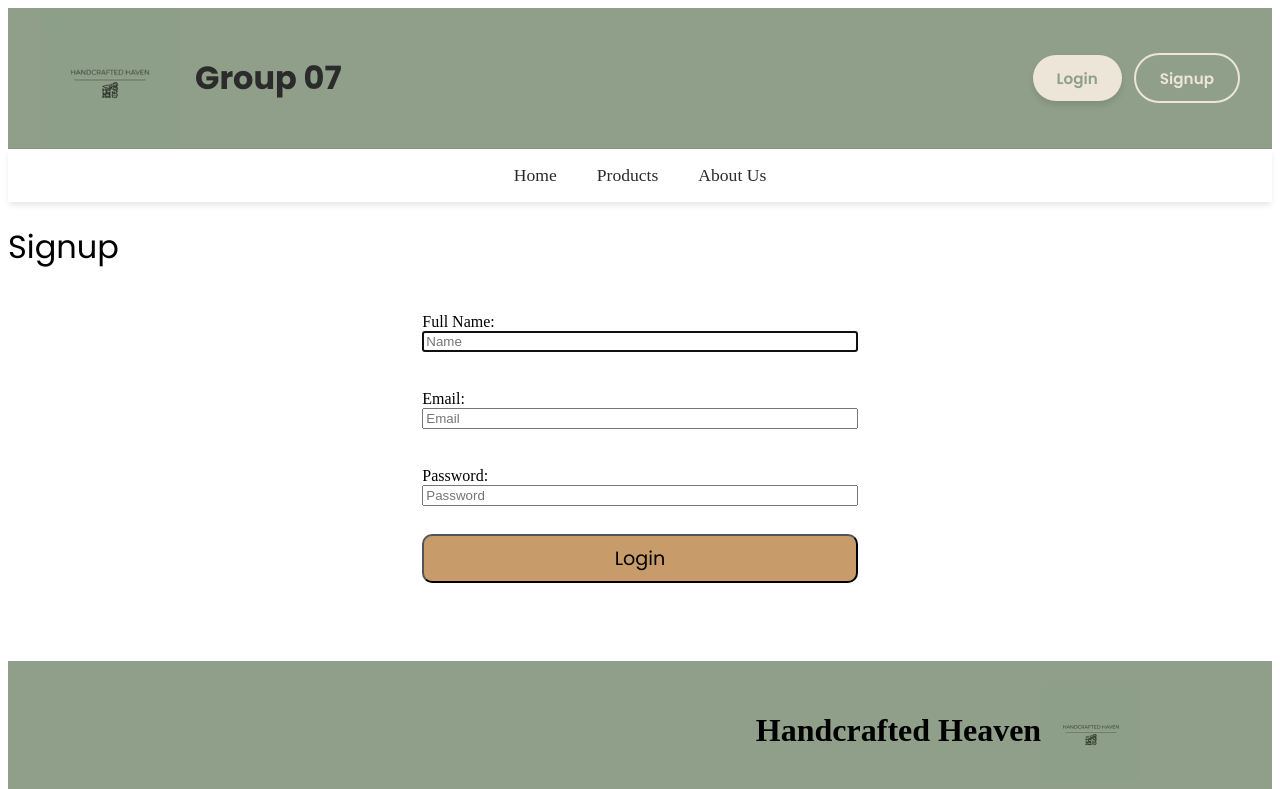
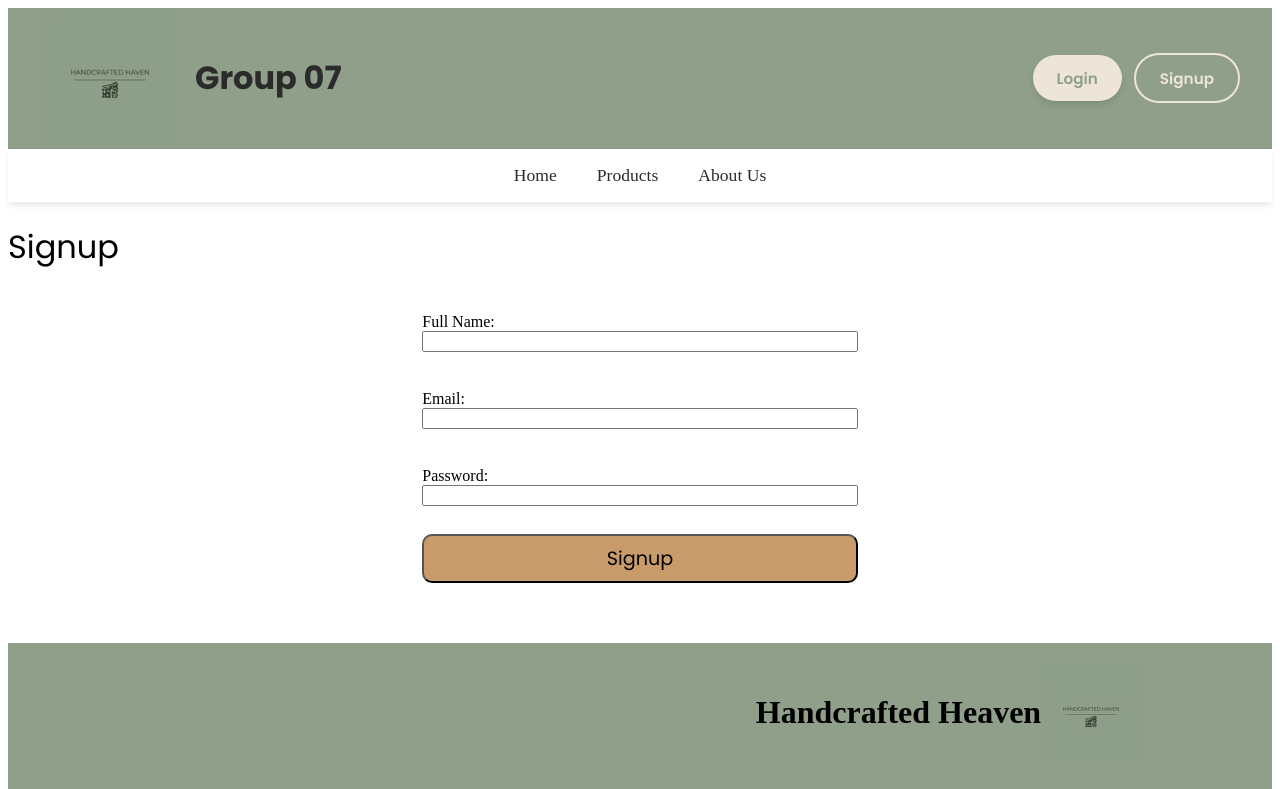
Before and after one commit to EmanuelBatixta/team07-handcrafted-heaven, a Next.js app: page /signup in a window 1280 px wide. Shown: the top 789 px of the page. Built offline with nearby package versions, Linux system fonts and the light colour scheme.

Commit message:
another test

```diff
--- /dev/null
+++ b/src/app/signup/SignupContent.tsx
@@ -0,0 +1,79 @@
+'use client'
+
+import { useActionState } from 'react'
+import { signup } from '../lib/actions'
+import styles from './signup.module.css'
+import { Poppins } from 'next/font/google'
+import { useSearchParams } from 'next/navigation'
+
+const poppins = Poppins({
+  subsets: ['latin'],
+  weight: ['400'],
+})
+
+export default function SignupContent() {
+  const searchParams = useSearchParams()
+  const callbackUrl =
+    searchParams.get('callbackUrl') || '/product-list'
+
+  const [errorMessage, formAction, isPending] =
+    useActionState(signup, undefined)
+
+  return (
+    <div>
+      <h1 className={poppins.className}>Signup</h1>
+
+      <form action={formAction} className={styles.form}>
+        <div className={styles.field}>
+          <label htmlFor="name">Full Name:</label>
+          <input
+            type="text"
+            name="name"
+            autoComplete="name"
+            required
+          />
+        </div>
+
+        <div className={styles.field}>
+          <label htmlFor="email">Email:</label>
+          <input
+            type="email"
+            name="email"
+            autoComplete="email"
+            required
+          />
+        </div>
+
+        <div className={styles.field}>
+          <label htmlFor="password">Password:</label>
+          <input
+            type="password"
+            name="password"
+            required
+            minLength={8}
+          />
+        </div>
+
+        <input
+          type="hidden"
+          name="redirectTo"
+          value={callbackUrl}
+        />
+
+        <button
+          type="submit"
+          className={`${poppins.className} ${styles.complete}`}
+          aria-disabled={isPending}
+        >
+          Signup
+        </button>
+
+        {errorMessage && (
+          <p className="text-sm text-red-500">
+            {errorMessage}
+          </p>
+        )}
+      </form>
+    </div>
+  )
+}
--- a/src/app/signup/page.tsx
+++ b/src/app/signup/page.tsx
@@ -1,52 +1,12 @@
 'use client'
-import { useActionState } from 'react';
-import { signup } from '../lib/actions';
-import styles from './signup.module.css';
-import { Poppins } from 'next/font/google';
-import { useSearchParams } from 'next/navigation';
 
-const poppins = Poppins({
-  subsets: ["latin"],
-  weight: ["400"],
-});
+import { Suspense } from 'react'
+import SignupContent from './SignupContent'
 
-export default function Signup() {
-    const searchParams = useSearchParams();
-    const callbackUrl = searchParams.get('callbackUrl') || '/prodcut-list';
-    const [errorMessage, formAction, isPending] = useActionState(
-    signup,
-    undefined,
-)
-
-    return (
-        <div>
-            <h1 className={poppins.className}>Signup</h1>
-            <form action={formAction} className={styles.form}>
-                <div className={styles.field}>
-                    <label htmlFor='name'>Full Name: </label>
-                    <input type="text" placeholder="Name" id='name' autoFocus autoComplete='name'required/>
-                </div>
-                <div className={styles.field}>
-                    <label htmlFor='email'>Email: </label>
-                    <input type="email" placeholder="Email" id='email' autoComplete='email'required/>
-                </div>
-                <div className={styles.field}>
-                    <label htmlFor='password'>Password: </label>
-                    <input type="password" placeholder="Password" id='password' required minLength={8}/>
-                </div>
-                <input type="hidden" name="redirectTo" value={callbackUrl} />
-                <button type="submit" className={`${poppins.className} ${styles.complete}`}>Login</button>
-                <div
-                    aria-live="polite"
-                    aria-atomic="true"
-                    >
-                    {errorMessage && (
-                        <>
-                            <p className="text-sm text-red-500">{errorMessage}</p>
-                        </>
-                    )}
-                </div>
-            </form>
-        </div>
-    );
+export default function SignupPage() {
+  return (
+    <Suspense fallback={<div>Loading...</div>}>
+      <SignupContent />
+    </Suspense>
+  )
 }
```
Also changed, not shown: src/app/login/LoginContent.tsx (added, +69 -0 lines), src/app/login/page.tsx (+9 -46 lines).
